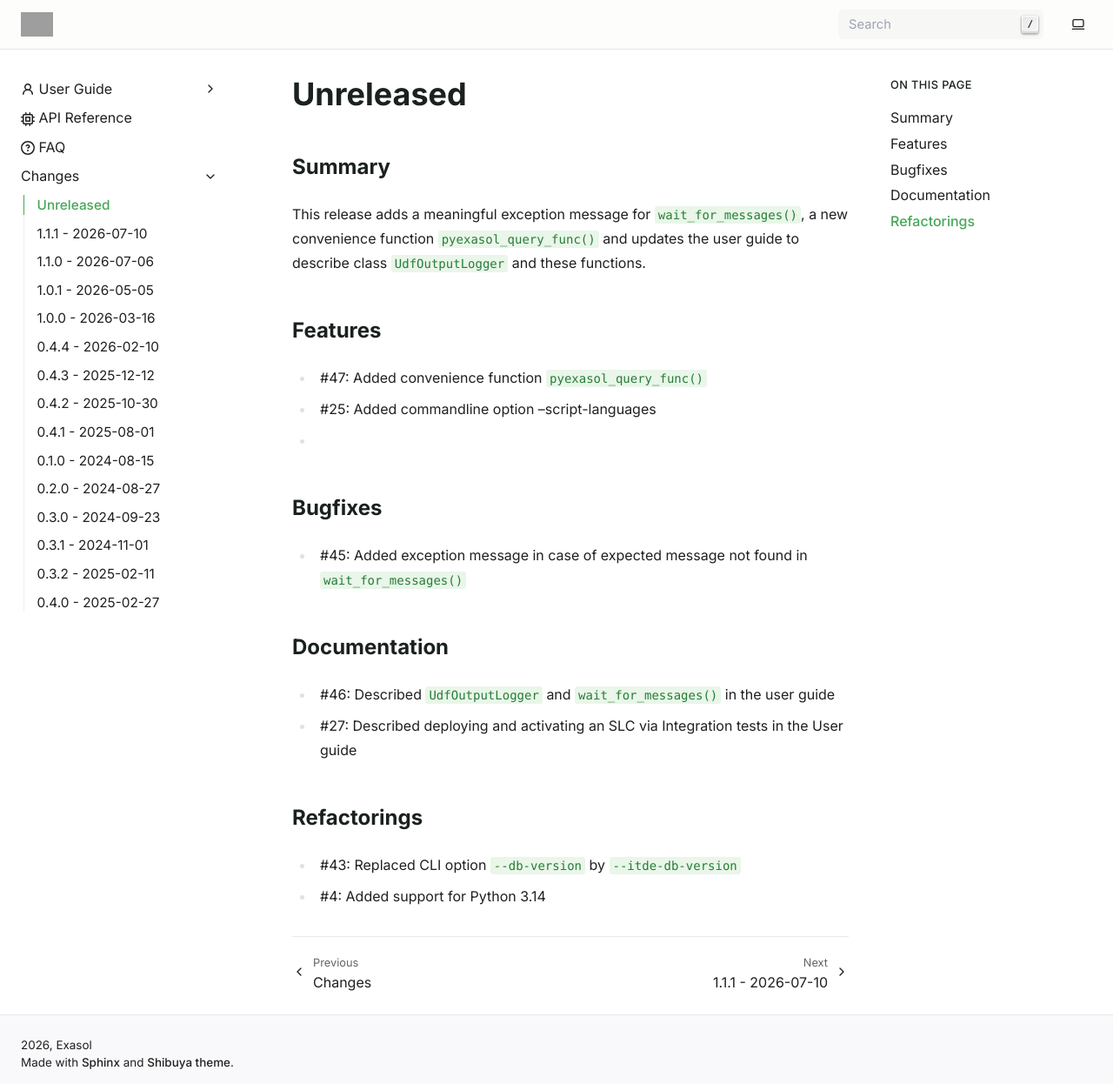
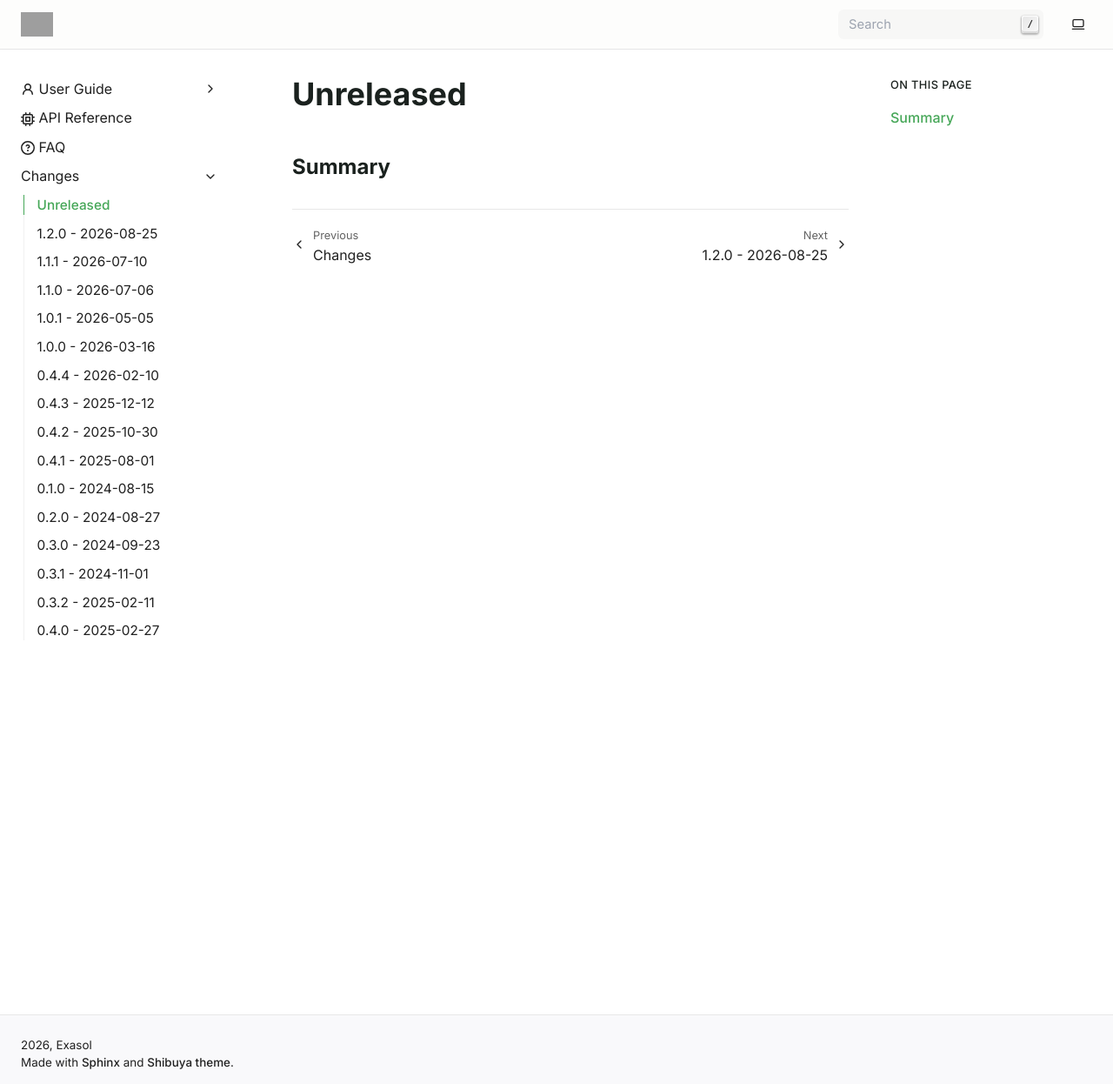
Before and after one commit to exasol/pytest-slc, a Sphinx documentation site: the page built from doc/changes/unreleased.md, in a window 1280 px wide and 1246 px high. Shown: the whole window at 87% size. Built offline with Sphinx 7.4.7, drawn with Linux system fonts in a browser that asks for light colours; pages that are not in the unit, such as notebooks, are missing from menus; grey boxes are pictures that could not be loaded.

Commit message:
Prepare release 1.2.0 (#59)

```diff
--- a/doc/changes/unreleased.md
+++ b/doc/changes/unreleased.md
@@ -1,24 +1,3 @@
 # Unreleased
 
 ## Summary
-
-This release adds a meaningful exception message for `wait_for_messages()`, a new convenience function `pyexasol_query_func()` and updates the user guide to describe class `UdfOutputLogger` and these functions.
-
-## Features
-
-* #47: Added convenience function `pyexasol_query_func()`
-* #25: Added commandline option --script-languages
-*
-## Bugfixes
-
-* #45: Added exception message in case of expected message not found in `wait_for_messages()`
-
-## Documentation
-
-* #46: Described `UdfOutputLogger` and `wait_for_messages()` in the user guide
-* #27: Described deploying and activating an SLC via Integration tests in the User guide
-
-## Refactorings
-
-* #43: Replaced CLI option `--db-version` by `--itde-db-version`
-*  #4: Added support for Python 3.14
--- a/pyproject.toml
+++ b/pyproject.toml
@@ -1,6 +1,6 @@
 [project]
 name = "pytest-exasol-slc"
-version = "1.1.1"
+version = "1.2.0"
 description = ""
 authors = [{ name = "Mikhail Beck", email = "mikhail.beck@exasol.com" }]
 requires-python = ">=3.10,<3.15"
```
Also changed, not shown: doc/changes/changelog.md (+2 -0 lines), doc/changes/changes_1.2.0.md (added, +63 -0 lines), 1 other file.
